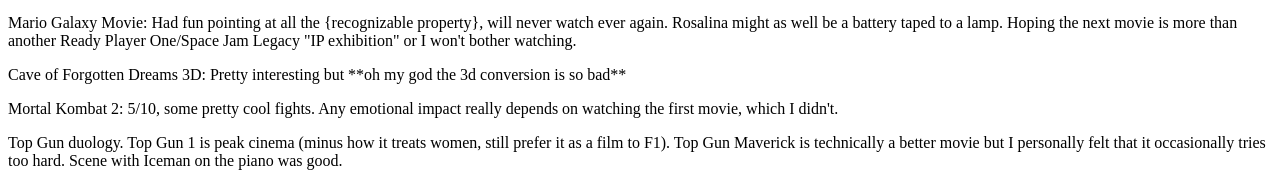
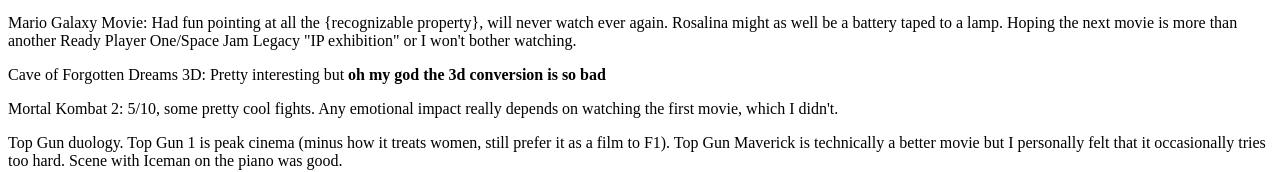
Before and after one commit to EricBorges2019/MyWebsite, a website: page movie-reviews-2026/index.html in a window 1280 px wide. Shown: the part 202-374 px from the top of the page. Drawn offline with Linux system fonts and the light colour scheme.

Commit message:
Update movie-reviews-2026/index.html
Co-authored-by: kilo-code-bot[bot] <240665456+kilo-code-bot[bot]@users.noreply.github.com>

```diff
--- a/movie-reviews-2026/index.html
+++ b/movie-reviews-2026/index.html
@@ -8,7 +8,7 @@
 
 <p>Mario Galaxy Movie: Had fun pointing at all the {recognizable property}, will never watch ever again. Rosalina might as well be a battery taped to a lamp. Hoping the next movie is more than another Ready Player One/Space Jam Legacy "IP exhibition" or I won't bother watching.</p>
 
-<p>Cave of Forgotten Dreams 3D: Pretty interesting but **oh my god the 3d conversion is so bad**</p>
+<p>Cave of Forgotten Dreams 3D: Pretty interesting but <b>oh my god the 3d conversion is so bad</b></p>
 
 <p>Mortal Kombat 2: 5/10, some pretty cool fights. Any emotional impact really depends on watching the first movie, which I didn't.</p>
 
```
